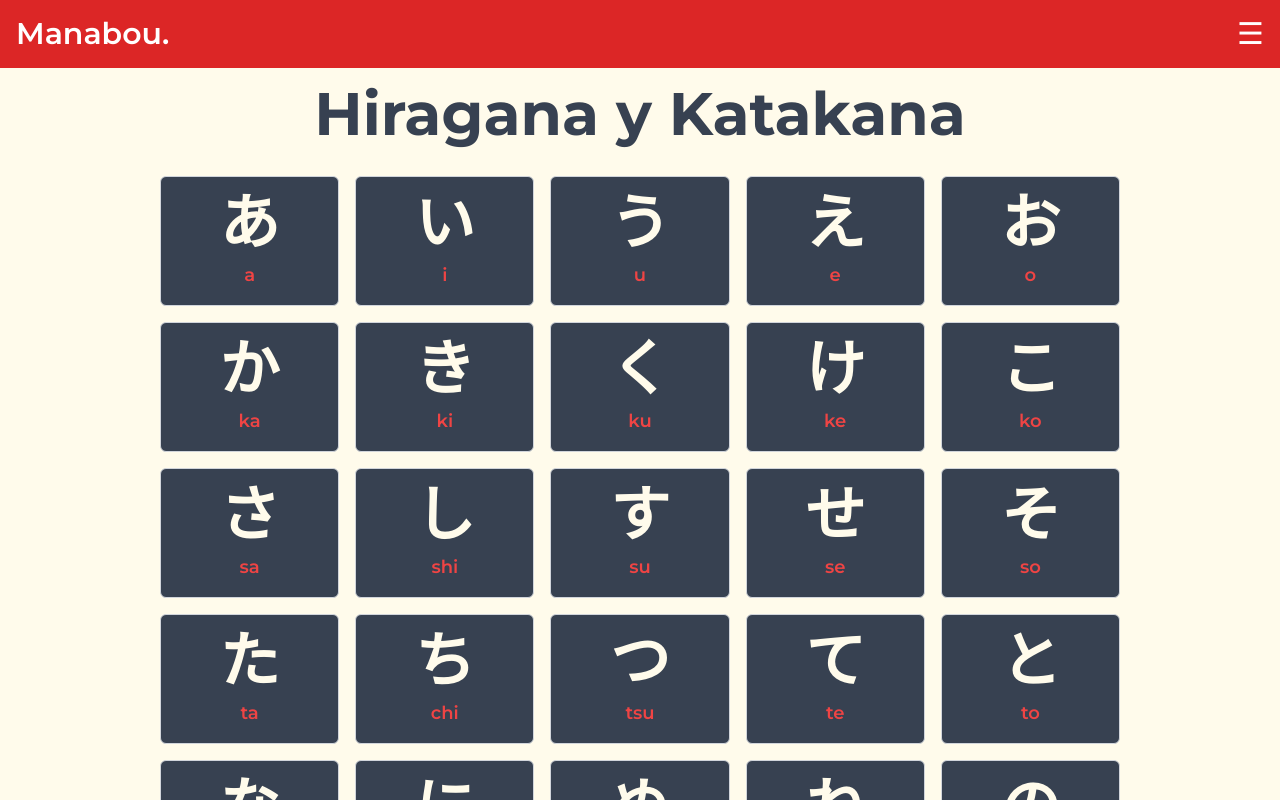
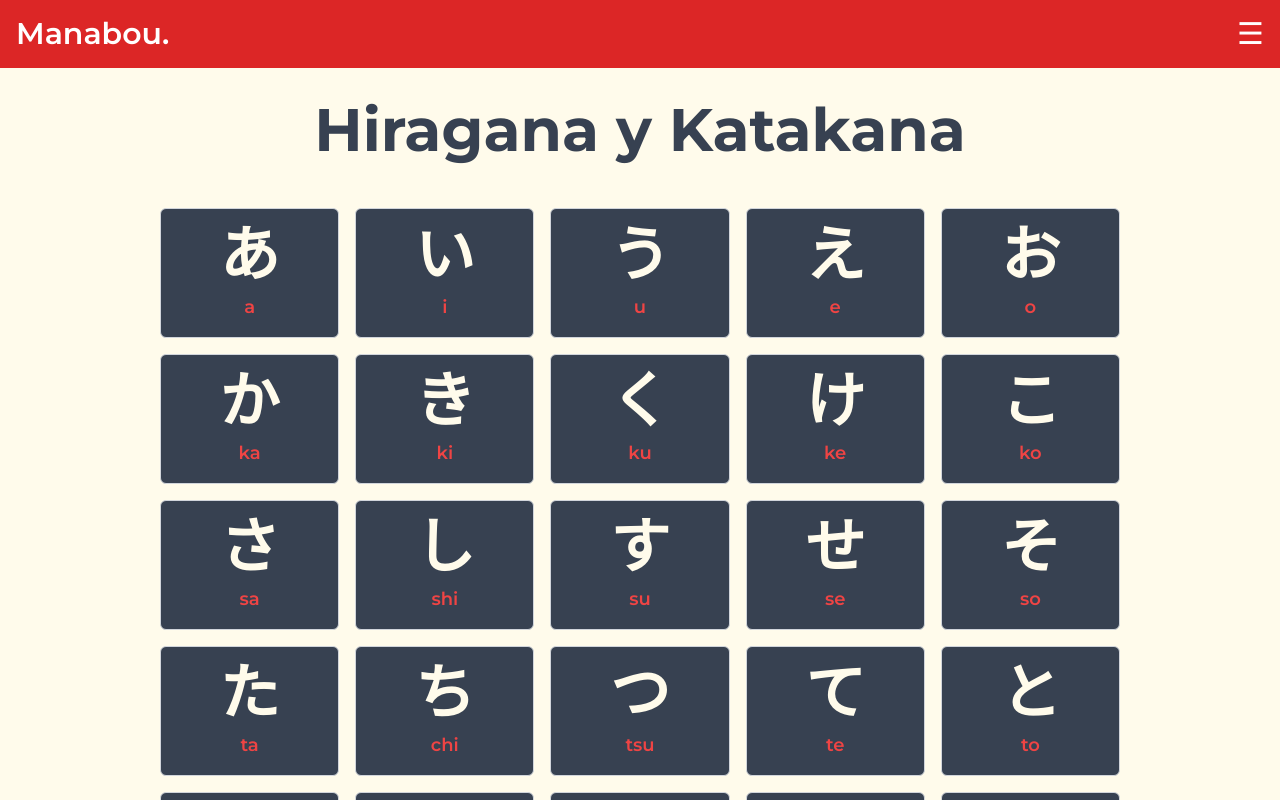
Before and after one commit to SamotSama/manabou-site, a Next.js app: page /material in a window 1280 px wide. Shown: the top 800 px of the page. Built offline with nearby package versions, Linux system fonts and the light colour scheme.

Commit message:
Realignment in the page.js file, added the "material" section

```diff
--- a/src/app/components/FullSteps.jsx
+++ b/src/app/components/FullSteps.jsx
@@ -2,7 +2,7 @@ import React from 'react';
 import Steps from './Steps';
 const Full = () => {
   return (
-    <div className="flex bg-amber-50 text-gray-700 justify-between z">
+    <div className="flex text-gray-700 justify-between z">
       <Steps
         numero={1}
         iconoSrc="light.svg"
--- a/src/app/components/Steps.jsx
+++ b/src/app/components/Steps.jsx
@@ -5,9 +5,9 @@ const Steps = ({ numero, iconoSrc, titulo, texto }) => {
   return (
     <div className="flex flex-col items-center text-center mx-auto hover:scale-125 duration-1000 my-16">
       <div className="mb-4">
-        <img src={iconoSrc} alt={`Paso ${numero}`} className="w-16 h-16" />
+        <img src={iconoSrc} alt={`Paso ${numero}`} className="w-20 h-20" />
       </div>
-      <h3 className="text-xl font-semibold mb-2">{titulo}</h3>
+      <h3 className="text-2xl font-semibold mb-2">{titulo}</h3>
       <p className="text-gray-700">{texto}</p>
     </div>
   );
--- a/src/app/components/Suscription.jsx
+++ b/src/app/components/Suscription.jsx
@@ -2,7 +2,7 @@ import React from 'react';
 
 const Subscription = () => {
   return (
-    <div className="bg-amber-50 py-16">
+    <div className= "py-16">
       <div className="container mx-auto text-center">
         <p className="text-2xl font-semibold text-gray-700 mb-4">¡Ingresá tu email para recibir novedades!</p>
         <div className="flex text-gray-700 justify-center">
--- a/src/app/components/header.jsx
+++ b/src/app/components/header.jsx
@@ -2,7 +2,7 @@ import React from 'react';
 
 const Header = () => {
   return (
-    <div className="bg-amber-50 text-gray-700  h-5/6 flex items-center">
+    <div className="text-gray-700  h-5/6 flex items-center">
       <div className="container mx-auto flex items-center justify-between">
       <div>
         <h2 className="text-7xl font-bold mt-8">Descubre el mundo del japonés con <a href='#' className='duration-1000 hover:bg-red-600 hover:text-white hover:rounded-2xl'>Manabou.</a></h2>
--- a/src/app/components/navbar.jsx
+++ b/src/app/components/navbar.jsx
@@ -13,7 +13,7 @@ const Navbar = () => {
     <div className="bg-red-600 text-white p-4 sticky top-0 z-10">
       <div className="container mx-auto">
         <div className="flex items-center justify-between mx-auto">
-          <div className="text-3xl font-semibold hover:text-gray-600"><a href='#'>Manabou.</a></div>
+          <div className="text-3xl font-semibold hover:text-gray-600"><a href='src'>Manabou.</a></div>
           <div className="relative">
             <button
               className="text-3xl text-white hover:text-gray-600"
@@ -23,9 +23,9 @@ const Navbar = () => {
             </button>
             {isMenuOpen && (
               <div className="absolute text-center right-0 mt-4 bg-gray-700 text-white rounded-md">
-                <a href="#institutos" className="block text-xl px-20 py-2 hover:bg-gray-500 duration-1000">Institutos</a>
-                <a href="#material" className="block text-xl px-20 py-2 hover:bg-gray-500 duration-1000">Material</a>
-                <a href="#videos" className="block text-xl px-20 py-2 hover:bg-gray-500 duration-1000" style={{ whiteSpace: 'nowrap' }}>Cursos y Videos</a>
+                <a href="institutos" className="block text-xl px-20 py-2 hover:bg-gray-500 duration-1000">Institutos</a>
+                <a href="material" className="block text-xl px-20 py-2 hover:bg-gray-500 duration-1000">Material</a>
+                <a href="videos" className="block text-xl px-20 py-2 hover:bg-gray-500 duration-1000" style={{ whiteSpace: 'nowrap' }}>Cursos y Videos</a>
               </div>
             )}
           </div>
--- a/src/app/globals.css
+++ b/src/app/globals.css
@@ -17,13 +17,7 @@
 }
 
 body {
-  color: rgb(var(--foreground-rgb));
-  background: linear-gradient(
-      to bottom,
-      transparent,
-      rgb(var(--background-end-rgb))
-    )
-    rgb(var(--background-start-rgb));
+  background-color: rgb(255 251 235);
 }
 
 @layer base {
@@ -31,3 +25,25 @@ body {
     @apply scroll-smooth;
   }
 }
+
+/* width */
+::-webkit-scrollbar {
+  width: 10px;
+}
+
+/* Track */
+::-webkit-scrollbar-track {
+  background: #888;
+  border-radius: 5px;
+}
+
+/* Handle */
+::-webkit-scrollbar-thumb {
+  background: #374151;
+  border-radius: 5px;
+}
+
+/* Handle on hover */
+::-webkit-scrollbar-thumb:hover {
+  background: #555;
+}
--- /dev/null
+++ b/src/app/institutos/page.js
@@ -0,0 +1,21 @@
+"use client"
+
+import React from 'react';
+import NavBar from '../components/NavBar';
+import Subscription from '../components/Suscription';
+import Footer from '../components/Footer';
+import Map from '../components/Map'
+
+
+const Home = () => {
+  return (
+    <div className=' bg-amber-50'>
+      <NavBar />
+      <Map />
+      <Subscription />
+      <Footer />
+    </div>
+  );
+};
+
+export default Home;
--- a/src/app/material/page.js
+++ b/src/app/material/page.js
@@ -56,8 +56,8 @@ const Home = () => {
   return (
     <div className='bg-amber-50'>
       <NavBar />
-      <h2 id="material" className="text-6xl font-bold mx-auto py-4 text-gray-700 text-center">Hiragana y Katakana</h2>
-      <div className="grid grid-cols-5 gap-4 py-4 px-40">
+      <h2 id="material" className="text-6xl font-bold mx-auto py-8 text-gray-700 text-center">Hiragana y Katakana</h2>
+      <div className="grid grid-cols-5 gap-4 py-4 px-40 select-none">
       {hiraganaCharacters.map((character) => (
         <CharacterCard
           key={character.hiragana}
--- a/src/app/page.js
+++ b/src/app/page.js
@@ -9,11 +9,10 @@ import Map from './components/Map';
 
 const Home = () => {
   return (
-    <div className='scroll-smooth bg-amber-50'>
+    <div>
       <NavBar />
       <Header />
       <Full />
-      <Map />
       <Subscription />
       <Footer />
     </div>
```
